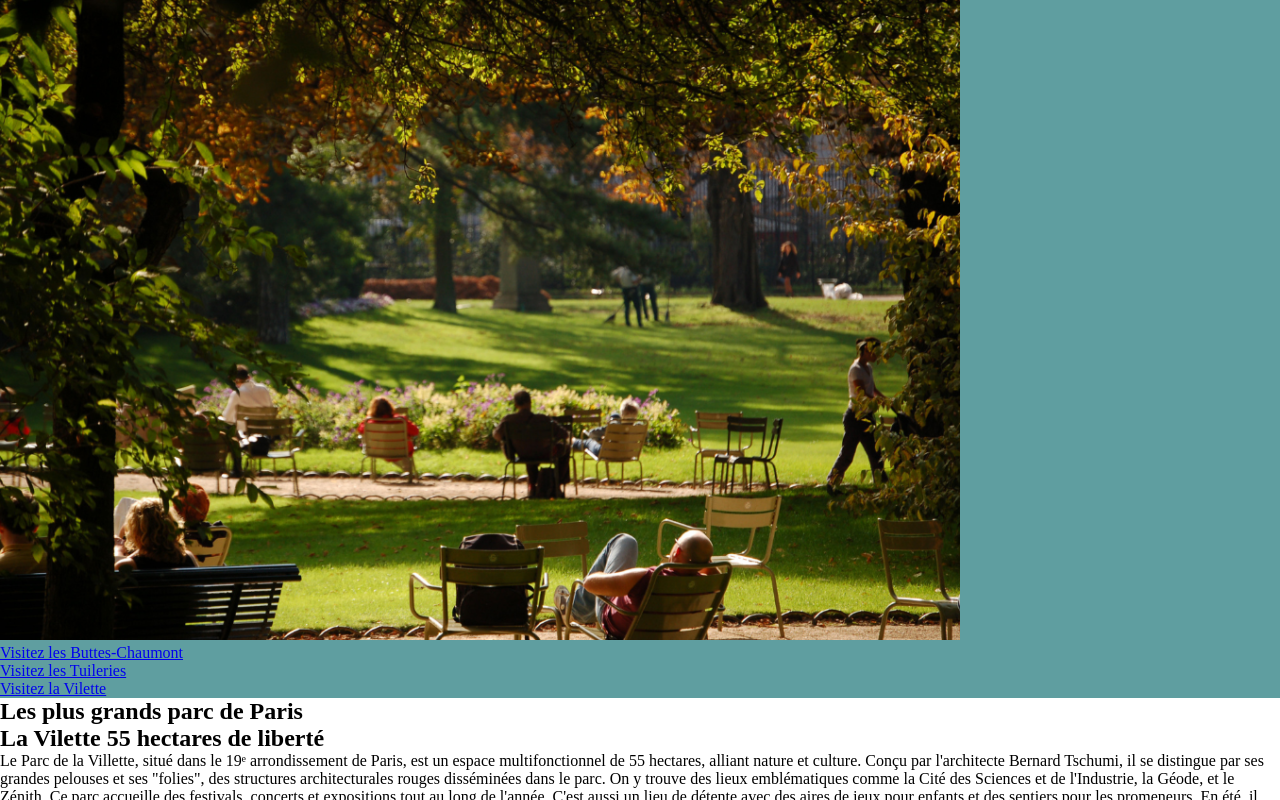
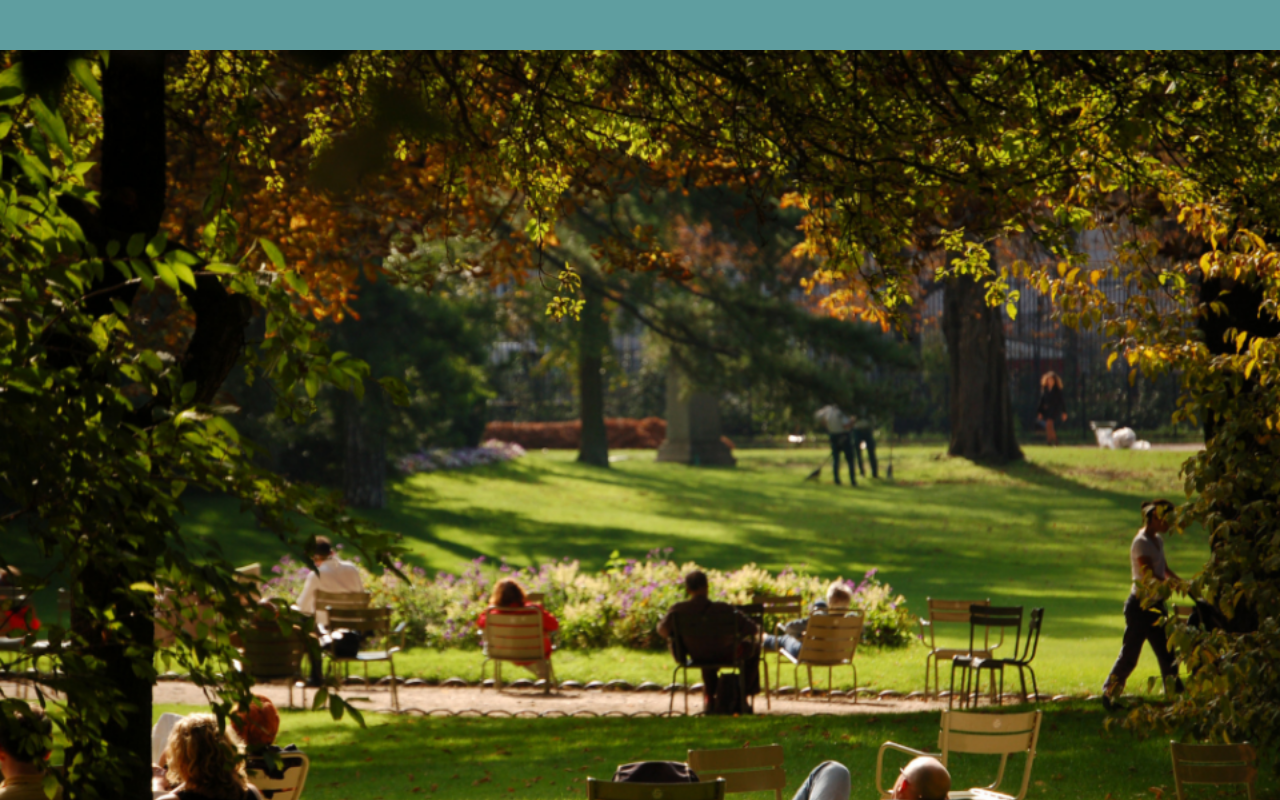
Before and after one commit to Honeybloom0/les-parcs-de-paris, a plain HTML site: page index.html in a window 1280 px wide. Shown: the top 800 px of the page. Drawn offline with Linux system fonts and the light colour scheme.

Commit message:
modif css1

```diff
--- a/css/style.css
+++ b/css/style.css
@@ -5,9 +5,10 @@
 
 }
 header img{
-    max-width:100%;
-    margin: left 150px;
-    margin: right 150px;
+    margin-top: 50px;
+    margin-bottom: 10%;
+    width: 100%;
+
 }
 
 header{
@@ -15,3 +16,15 @@ background-color: cadetblue;
 margin: auto;
 max-width: 1650px;
 }
+header nav ul{
+    display: flex;
+    list-style: none;
+    justify-content: space-evenly;
+    padding-bottom: 80px;
+}
+a:hover{
+    color: darksalmon;
+}
+li{
+    border: 3px solid yellow;
+}
```
